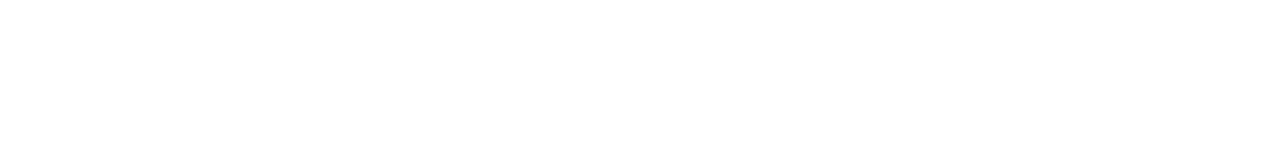
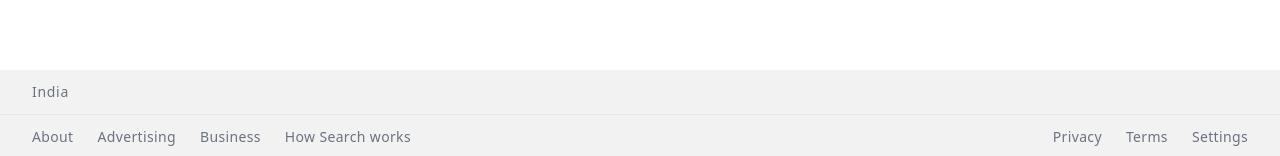
Before and after one commit to rjaman09/Google-2.0, a Next.js app: page / in a window 1280 px wide. Shown: the part 641-797 px from the top of the page. Built offline with nearby package versions, Linux system fonts and the light colour scheme; no server answers.

Commit message:
add footer

```diff
--- a/src/app/globals.css
+++ b/src/app/globals.css
@@ -8,4 +8,8 @@
   .btn {
     @apply bg-[#f8f9fa] font-normal tracking-wide rounded-md text-[13px] text-gray-800 hover:ring-1 hover:ring-gray-200 focus:outline-none active:ring-gray-300 hover:shadow-md w-36 h-10 transition-shadow;
   }
+
+  .link {
+    @apply hover:underline cursor-pointer;
+  }
 }
--- a/src/app/layout.jsx
+++ b/src/app/layout.jsx
@@ -1,9 +1,13 @@
-import './globals.css'
+import Footer from "@/components/Footer";
+import "./globals.css";
 
 export default function RootLayout({ children }) {
   return (
     <html lang="en">
-      <body>{children}</body>
+      <body>
+        {children}
+        <Footer />
+      </body>
     </html>
   )
 }
--- a/src/app/page.jsx
+++ b/src/app/page.jsx
@@ -9,7 +9,6 @@
 
       <div className="flex flex-col items-center mt-24">
         <Image width="300" height="100" src="https://upload.wikimedia.org/wikipedia/commons/thumb/2/2f/Google_2015_logo.svg/800px-Google_2015_logo.svg.png" alt="Google Image" />
-
         <HomeSearch />
       </div>
     </>
--- /dev/null
+++ b/src/components/CountryLookup.jsx
@@ -0,0 +1,17 @@
+"use client";
+
+import { useEffect, useState } from "react";
+
+export default function CountryLookup() {
+  const [country, setCountry] = useState("India");
+
+  useEffect(() => {
+    fetch(`https://extreme-ip-lookup.com/json/?key=${process.env.NEXT_PUBLIC_IP_API_KEY}`)
+      .then((res) => res.json())
+      .then((data) => setCountry(data.country));
+  }, []);
+
+  return (
+    <div className="tracking-wider font-light">{country}</div>
+  );
+};
--- /dev/null
+++ b/src/components/Footer.jsx
@@ -0,0 +1,26 @@
+import CountryLookup from "./CountryLookup";
+
+export default function Footer() {
+  return (
+    <footer className="absolute bottom-0 text-sm text-gray-500 bg-[#f2f2f2] w-full">
+      <div className="border-b px-8 py-3">
+        <CountryLookup />
+      </div>
+
+      <div className="flex flex-col sm:flex-row justify-between items-center px-8 py-3 space-y-7 sm:space-y-0">
+        <ul className="flex items-center space-x-6 font-light tracking-wide">
+          <li className="link">About</li>
+          <li className="link">Advertising</li>
+          <li className="link">Business</li>
+          <li className="link">How Search works</li>
+        </ul>
+
+        <ul className="flex items-center space-x-6 font-light tracking-wide">
+          <li className="link">Privacy</li>
+          <li className="link">Terms</li>
+          <li className="link">Settings</li>
+        </ul>
+      </div>
+    </footer>
+  );
+};
```
